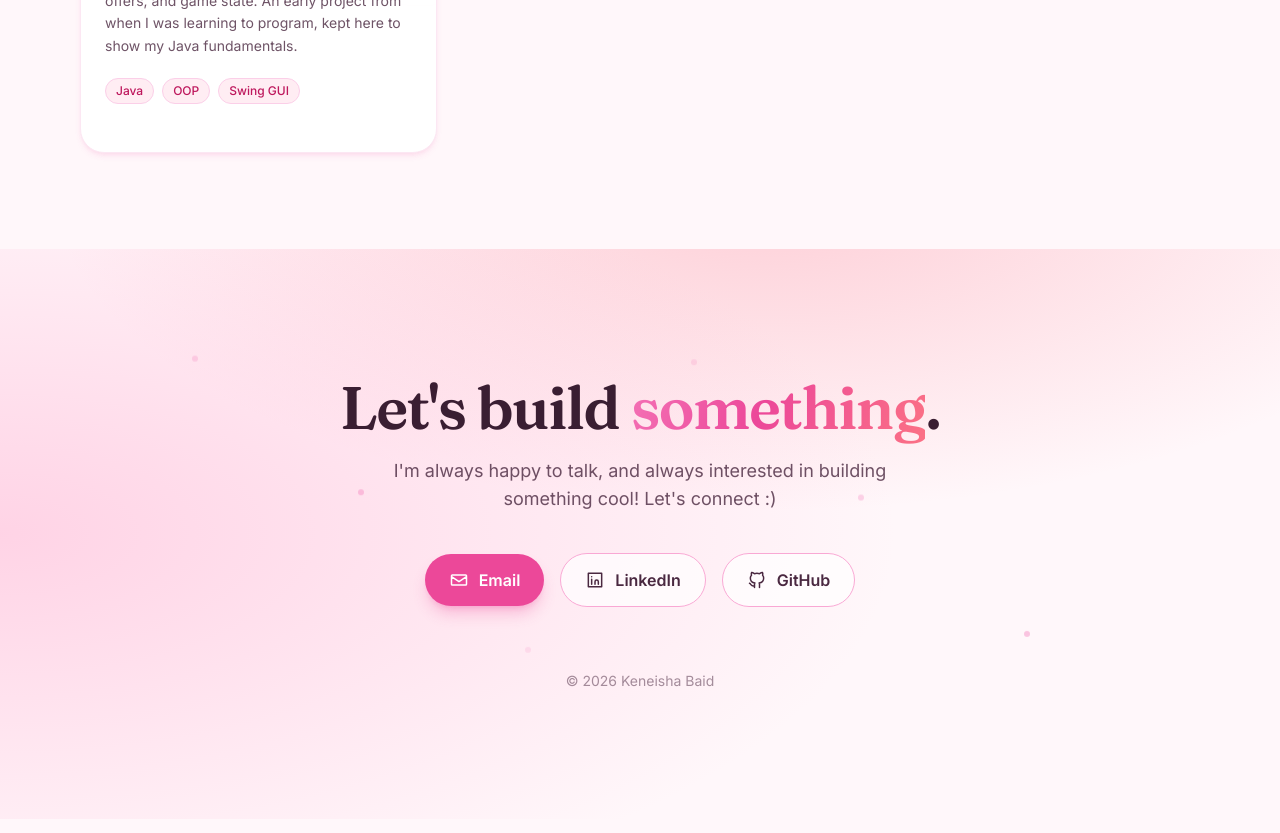
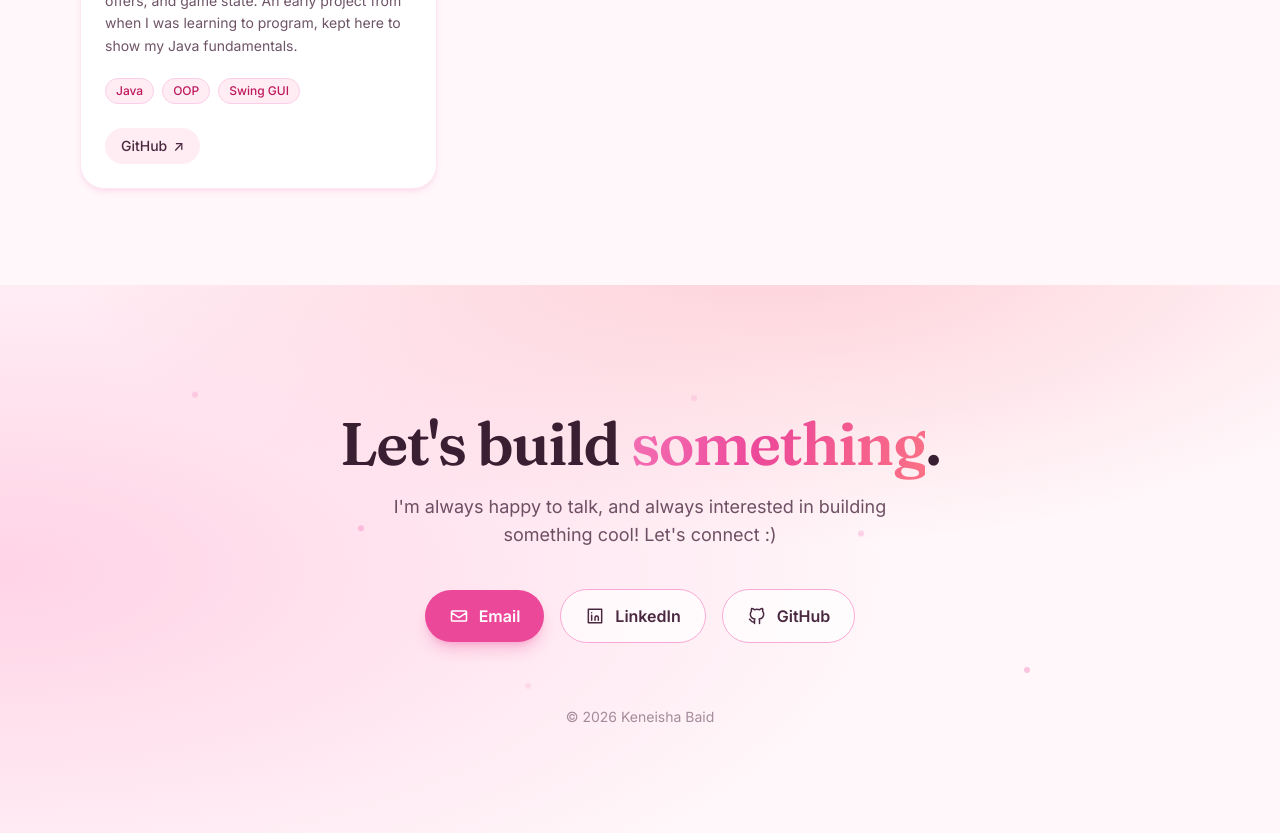
Before and after one commit to Keneisha3/keneisha-baid-portfolio, a React (Vite) app: page / in a window 1280 px wide. Shown: the part 5440-6273 px from the top of the page. Built offline with nearby package versions, Linux system fonts and the light colour scheme.

Commit message:
Update portfolio.js

```diff
--- a/src/data/portfolio.js
+++ b/src/data/portfolio.js
@@ -173,7 +173,7 @@ export const PROJECTS = [
       "A Java recreation of the classic game show, built with a Swing GUI and structured object-oriented logic for case selection, banker offers, and game state. An early project from when I was learning to program, kept here to show my Java fundamentals.",
     tech: ["Java", "OOP", "Swing GUI"],
     badge: "Legacy project",
-    links: [],
+    links: [{ label: "GitHub", href: "https://github.com/Keneisha3/DealOrNoDeal.git" }],
   },
 ];
 
```
